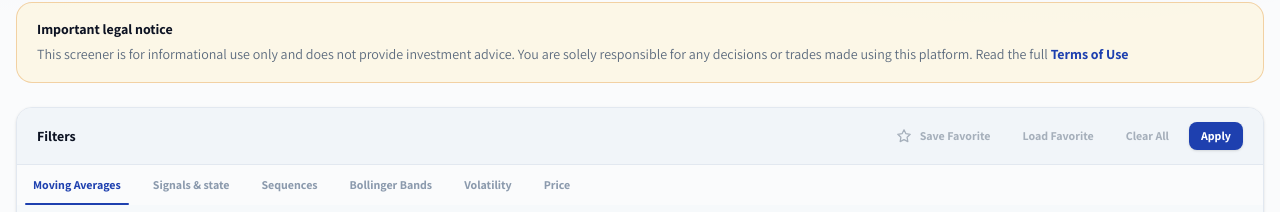
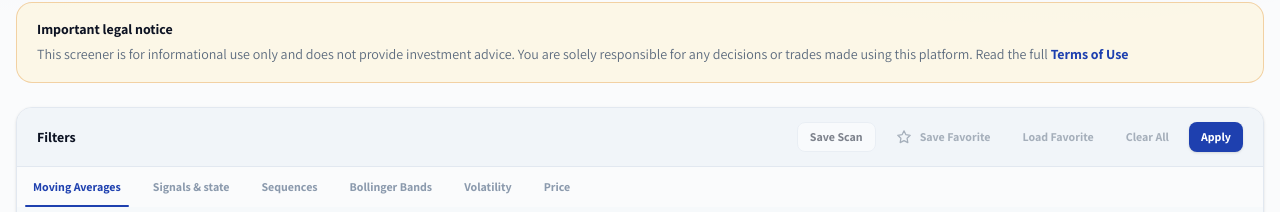
Before and after one commit to kfirAdler/stock-scanner, a Next.js app in the folder web/: page /en/screener in a window 1280 px wide. Shown: the part 163-375 px from the top of the page. Built offline with nearby package versions, Linux system fonts and the light colour scheme; no server answers.

Commit message:
Add saved scan actions and scan restore

```diff
--- a/web/src/app/[locale]/saved-screens/page.tsx
+++ b/web/src/app/[locale]/saved-screens/page.tsx
@@ -59,6 +59,7 @@ export default function SavedScreensPage() {
   return (
     <div className="mx-auto max-w-4xl px-4 py-6 space-y-6">
       <h1 className="text-2xl font-bold">{t("savedScreens.title")}</h1>
+      <p className="text-sm text-text-secondary max-w-2xl">{t("savedScreens.subtitle")}</p>
 
       {screens.length === 0 ? (
         <p className="text-text-secondary py-12 text-center">{t("savedScreens.empty")}</p>
@@ -77,9 +78,14 @@ export default function SavedScreensPage() {
                   {Object.keys(screen.filter_json).length} filters
                 </p>
               </div>
-              <Button size="sm" variant="secondary" onClick={() => applyScreen(screen)}>
-                {t("screener.applyFilters")}
-              </Button>
+              <div className="flex items-center gap-2">
+                <Button size="sm" variant="secondary" onClick={() => applyScreen(screen)}>
+                  {t("savedScreens.viewScan")}
+                </Button>
+                <Button size="sm" variant="ghost" disabled title={t("savedScreens.alertsComingSoon")}>
+                  {t("savedScreens.enableAlerts")}
+                </Button>
+              </div>
             </div>
           ))}
         </div>
--- a/web/src/app/[locale]/screener/page.tsx
+++ b/web/src/app/[locale]/screener/page.tsx
@@ -3,10 +3,12 @@
 import { useCallback, useEffect, useMemo, useRef, useState } from "react";
 import { useTranslations } from "next-intl";
 import { Link } from "@/i18n/navigation";
+import { useSearchParams } from "next/navigation";
 import { FilterPanel } from "@/components/screener/FilterPanel";
 import { ResultsTable } from "@/components/screener/ResultsTable";
 import { PremiumGate } from "@/components/billing/PremiumGate";
 import type { ScreenerFilters, SnapshotRow } from "@/lib/screener-types";
+import { parseFiltersFromSearchParams } from "@/lib/screener-query";
 
 type Gate = null | "login" | "subscribe";
 
@@ -24,6 +26,7 @@ function countActiveFilters(filters: ScreenerFilters) {
 
 export default function ScreenerPage() {
   const t = useTranslations("screener");
+  const searchParams = useSearchParams();
   const [filters, setFilters] = useState<ScreenerFilters>({});
   const filtersRef = useRef<ScreenerFilters>({});
   const [appliedFilters, setAppliedFilters] = useState<ScreenerFilters>({});
@@ -31,6 +34,7 @@ export default function ScreenerPage() {
   const [favoriteLoading, setFavoriteLoading] = useState(true);
   const [favoriteSaving, setFavoriteSaving] = useState(false);
   const [favoriteStatus, setFavoriteStatus] = useState<string | null>(null);
+  const [saveScanLoading, setSaveScanLoading] = useState(false);
   const [results, setResults] = useState<SnapshotRow[]>([]);
   const [loading, setLoading] = useState(false);
   const [hasSearched, setHasSearched] = useState(false);
@@ -111,6 +115,18 @@ export default function ScreenerPage() {
   }, []);
 
   useEffect(() => {
+    const nextFilters = parseFiltersFromSearchParams(searchParams);
+    const normalized = normalizeFilters(nextFilters);
+
+    filtersRef.current = normalized;
+    setFilters(normalized);
+
+    if (countActiveFilters(normalized) > 0) {
+      void fetchResults(normalized);
+    }
+  }, [fetchResults, searchParams]);
+
+  useEffect(() => {
     let cancelled = false;
 
     async function loadUserState() {
@@ -176,6 +192,44 @@ export default function ScreenerPage() {
     }
   }
 
+  async function handleSaveScan() {
+    if (activeFilterCount === 0) {
+      setFavoriteStatus(t("saveScanEmpty"));
+      return;
+    }
+
+    const name = window.prompt(t("saveScanPrompt"), t("saveScanDefaultName"));
+    if (!name || name.trim() === "") {
+      return;
+    }
+
+    setSaveScanLoading(true);
+    setFavoriteStatus(null);
+    try {
+      const normalized = normalizeFilters(filters);
+      const res = await fetch("/api/saved-screens", {
+        method: "POST",
+        headers: { "Content-Type": "application/json" },
+        body: JSON.stringify({ name: name.trim(), filter_json: normalized }),
+      });
+
+      if (res.status === 401) {
+        setFavoriteStatus(t("saveScanSignInRequired"));
+        return;
+      }
+
+      if (!res.ok) {
+        throw new Error("Failed to save scan");
+      }
+
+      setFavoriteStatus(t("saveScanSaved"));
+    } catch {
+      setFavoriteStatus(t("saveScanFailed"));
+    } finally {
+      setSaveScanLoading(false);
+    }
+  }
+
   async function handleLoadFavorite() {
     if (!favoriteFilters) {
       setFavoriteStatus(t("favorite.empty"));
@@ -223,6 +277,8 @@ export default function ScreenerPage() {
             onChange={handleFiltersChange}
             onApply={handleApply}
             loading={loading}
+            onSaveScan={handleSaveScan}
+            saveScanLoading={saveScanLoading}
             onSaveFavorite={handleSaveFavorite}
             onLoadFavorite={handleLoadFavorite}
             favoriteSaving={favoriteSaving}
--- a/web/src/app/[locale]/terms/page.tsx
+++ b/web/src/app/[locale]/terms/page.tsx
@@ -17,12 +17,20 @@ export default function TermsPage() {
     "eligibility",
     "informationOnly",
     "noAdvice",
+    "noLicense",
     "userResponsibility",
     "dataAvailability",
     "liability",
     "indemnity",
+    "thirdParty",
+    "noWarranty",
+    "riskAcknowledgement",
     "changes",
+    "governingLaw",
   ] as const;
+  const visibleSections = sections.filter((section) =>
+    t.has(`sections.${section}.title`)
+  );
 
   async function handleAccept() {
     setSaving(true);
@@ -55,7 +63,7 @@ export default function TermsPage() {
 
       <div className="rounded-2xl border border-border bg-surface-alt p-6 space-y-6">
         <p className="text-sm leading-relaxed text-text-secondary">{t("intro")}</p>
-        {sections.map((section) => (
+        {visibleSections.map((section) => (
           <section key={section} className="space-y-2">
             <h2 className="text-sm font-bold uppercase tracking-wider text-text-muted">
               {t(`sections.${section}.title`)}
--- a/web/src/components/screener/FilterPanel.tsx
+++ b/web/src/components/screener/FilterPanel.tsx
@@ -15,6 +15,8 @@ interface FilterPanelProps {
   onChange: (filters: ScreenerFilters) => void;
   onApply: () => void;
   loading?: boolean;
+  onSaveScan: () => void;
+  saveScanLoading?: boolean;
   onSaveFavorite: () => void;
   onLoadFavorite: () => void;
   favoriteSaving?: boolean;
@@ -46,6 +48,8 @@ export function FilterPanel({
   onChange,
   onApply,
   loading,
+  onSaveScan,
+  saveScanLoading,
   onSaveFavorite,
   onLoadFavorite,
   favoriteSaving,
@@ -95,6 +99,16 @@ export function FilterPanel({
           )}
         </div>
         <div className="flex gap-2">
+          <Button
+            type="button"
+            variant="secondary"
+            size="sm"
+            onClick={onSaveScan}
+            loading={saveScanLoading}
+            disabled={activeFilterCount === 0}
+          >
+            <span>{t("saveScan")}</span>
+          </Button>
           <Button
             type="button"
             variant={favoriteAvailable ? "secondary" : "ghost"}
--- a/web/src/messages/en.json
+++ b/web/src/messages/en.json
@@ -93,6 +93,13 @@
     "results": "Results",
     "clearFilters": "Clear All",
     "applyFilters": "Apply",
+    "saveScan": "Save Scan",
+    "saveScanPrompt": "Name this saved scan",
+    "saveScanDefaultName": "My scan",
+    "saveScanSaved": "Scan saved.",
+    "saveScanFailed": "Could not save scan.",
+    "saveScanEmpty": "Choose at least one filter before saving a scan.",
+    "saveScanSignInRequired": "Sign in to save scans.",
     "favorite": {
       "save": "Save Favorite",
       "update": "Update Favorite",
@@ -288,10 +295,14 @@
   },
   "savedScreens": {
     "title": "Saved Screens",
+    "subtitle": "Reopen saved scans and manage future scan alerts from one place.",
     "empty": "No saved screens yet",
     "saveCurrent": "Save Current Screen",
     "nameLabel": "Screen name",
-    "namePlaceholder": "My screen"
+    "namePlaceholder": "My screen",
+    "viewScan": "View scan",
+    "enableAlerts": "Alerts",
+    "alertsComingSoon": "Alerts for new stocks entering this scan will be added in a future update."
   },
   "settings": {
     "title": "Settings",
--- a/web/src/messages/he.json
+++ b/web/src/messages/he.json
@@ -93,6 +93,13 @@
     "results": "תוצאות",
     "clearFilters": "נקה הכל",
     "applyFilters": "החל",
+    "saveScan": "שמור סריקה",
+    "saveScanPrompt": "איך לקרוא לסריקה השמורה?",
+    "saveScanDefaultName": "הסריקה שלי",
+    "saveScanSaved": "הסריקה נשמרה.",
+    "saveScanFailed": "לא ניתן לשמור את הסריקה.",
+    "saveScanEmpty": "בחר לפחות מסנן אחד לפני שמירת סריקה.",
+    "saveScanSignInRequired": "צריך להתחבר כדי לשמור סריקות.",
     "favorite": {
       "save": "שמור מועדף",
       "update": "עדכן מועדף",
@@ -288,10 +295,14 @@
   },
   "savedScreens": {
     "title": "סריקות שמורות",
+    "subtitle": "פתח מחדש סריקות שמורות ונהל בעתיד התראות על מניות חדשות שנכנסו לסריקה.",
     "empty": "אין סריקות שמורות",
     "saveCurrent": "שמור סריקה נוכחית",
     "nameLabel": "שם הסריקה",
-    "namePlaceholder": "הסריקה שלי"
+    "namePlaceholder": "הסריקה שלי",
+    "viewScan": "הצג סריקה",
+    "enableAlerts": "התראות",
+    "alertsComingSoon": "התראות על מניות חדשות שנכנסו לסריקה יתווספו בעדכון עתידי."
   },
   "settings": {
     "title": "הגדרות",
```
